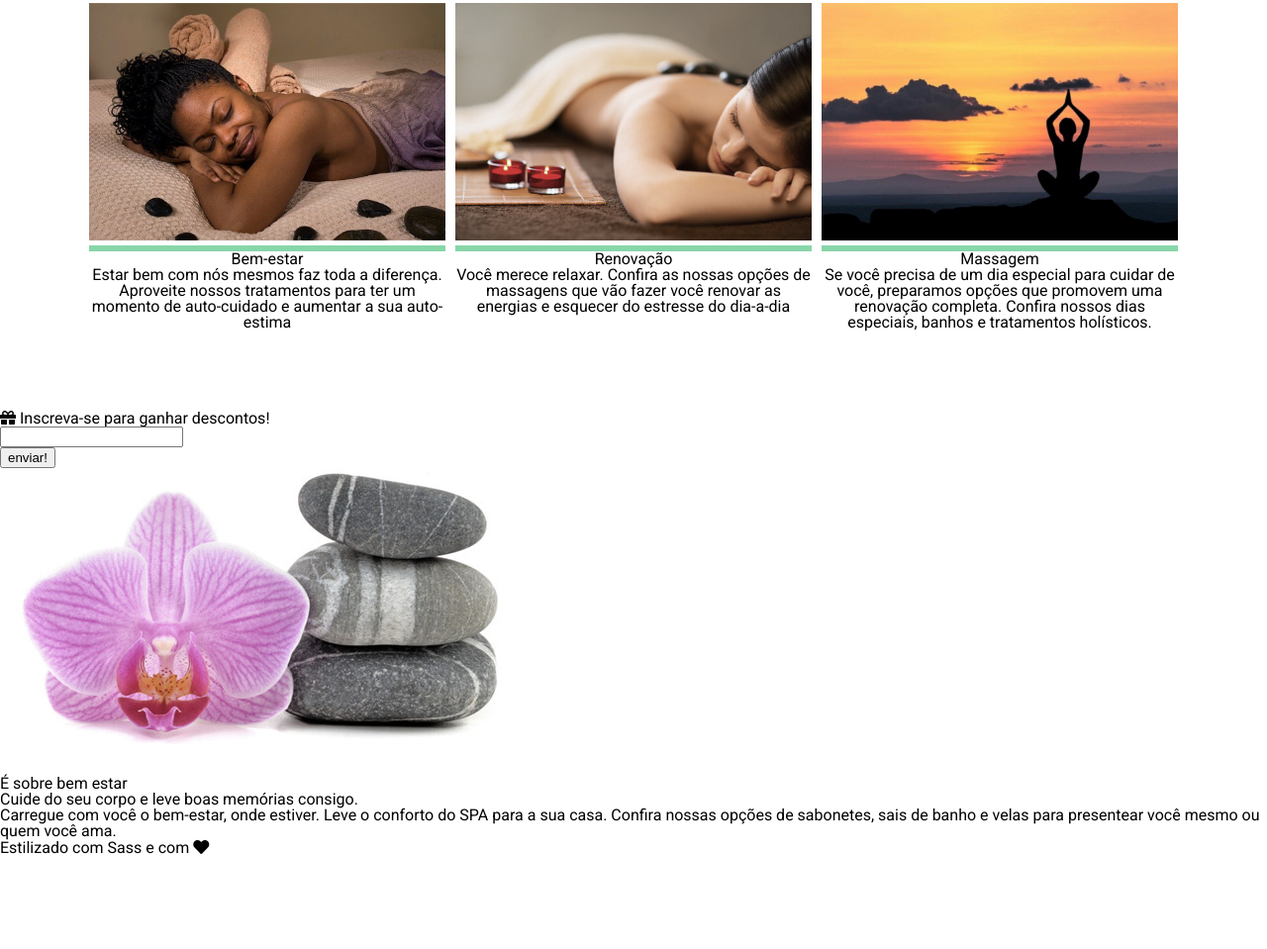
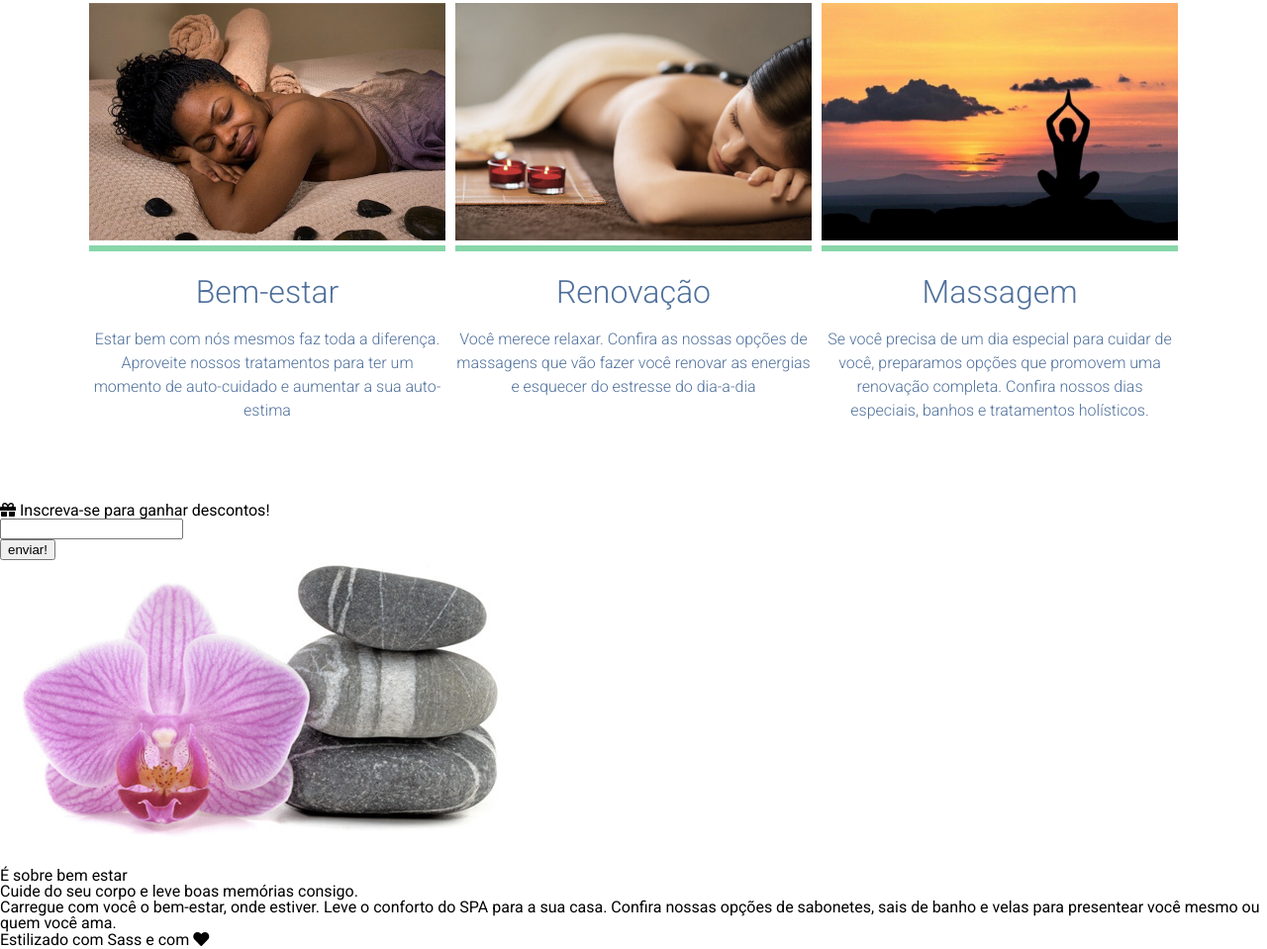
Before and after one commit to lucasF286/Alura-spa, a plain HTML site: page index.html in a window 1280 px wide. Shown: the part 670-1629 px from the top of the page at 99% size. Before the commit the page ends 1536 px from the top, so only its background shows below. Drawn offline with nearby package versions, Linux system fonts and the light colour scheme.

Commit message:
finalizacao servico

```diff
--- a/styles/componentes/_servicos.scss
+++ b/styles/componentes/_servicos.scss
@@ -2,6 +2,7 @@
 
 #servico {
     margin: 80px;
+
     h4 {
         font-size: $tamanho-do-texto/2.5;
         color: $cor-secundaria;
@@ -10,21 +11,41 @@
         text-align: center;
         margin: 1rem;
     }
+
     h3 {
         font-size: $tamanho-do-texto/1.2;
         margin-bottom: 80px;
         font-weight: 300;
         text-align: center;
     }
+
     .cards {
         display: flex;
         justify-content: space-evenly;
+
         .card {
             width: 360px;
             text-align: center;
+
+            h5 {
+                font-size: $tamanho-do-texto/1.5;
+                font-weight: 300;
+                margin-top: 25px;
+                margin-bottom: 20px;
+                color: $cor-primaria;
+            }
+
+            p {
+                font-size: $tamanho-do-texto/3;
+                font-weight: 300;
+                color: $cor-primaria;
+                line-height: 1.5rem;
+            }
+
             .img-container {
                 padding-bottom: 2px;
                 border-bottom: 6px solid $cor-secundaria;
+
                 img {
                     max-width: 100%;
                 }
```
Also changed, not shown: styles/style.css, 1 other file.
